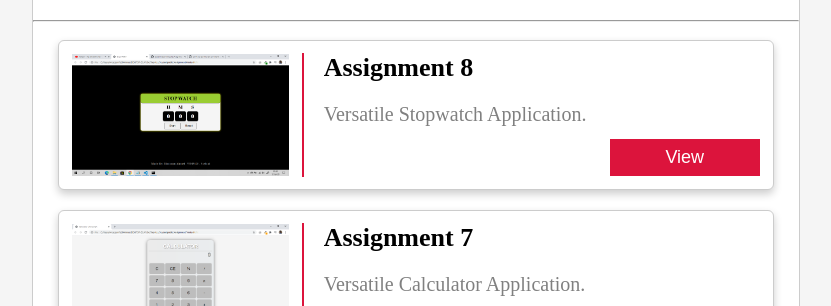
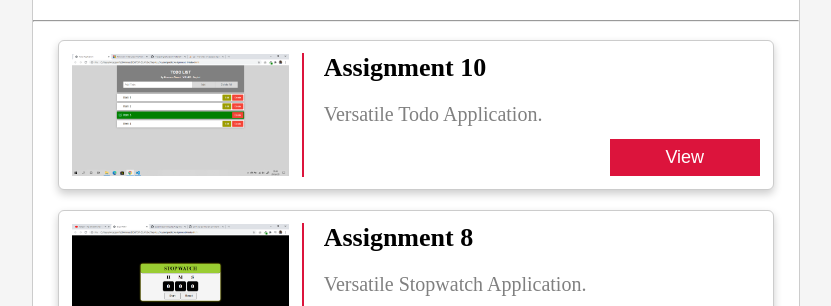
Before and after one commit to moazzamgodil/saylaniwebandmobile, a plain HTML site: page index.html in a window 1280 px wide. Shown: the part 485-791 px from the top of the page, without its empty margins (224-1055 px from the left). Drawn offline with Linux system fonts and the light colour scheme.

Commit message:
Update with assign 10

```diff
--- a/index.html
+++ b/index.html
@@ -45,6 +45,26 @@
         <hr>
 
         <div class="row">
+
+            <div class="column">
+                <div class="card">
+                    <table>
+                        <tr>
+                            <td class="c1">
+                                <div class="image"><img src="images/assign10.png" alt="Assignment10"></div>
+                            </td>
+                            <td class="c2">
+                                <h2>Assignment 10</h2>
+                                <p class="title">Versatile Todo Application.</p>
+                            </td>
+                            <td class="c3">
+                                <p><a href="Assignment10/index.html"><button>View</button></a></p>
+                            </td>
+                        </tr>
+                    </table>
+                </div>
+            </div>
+
             <div class="column">
                 <div class="card">
                     <table>
```
Also changed, not shown: images/assign10.png (added).
